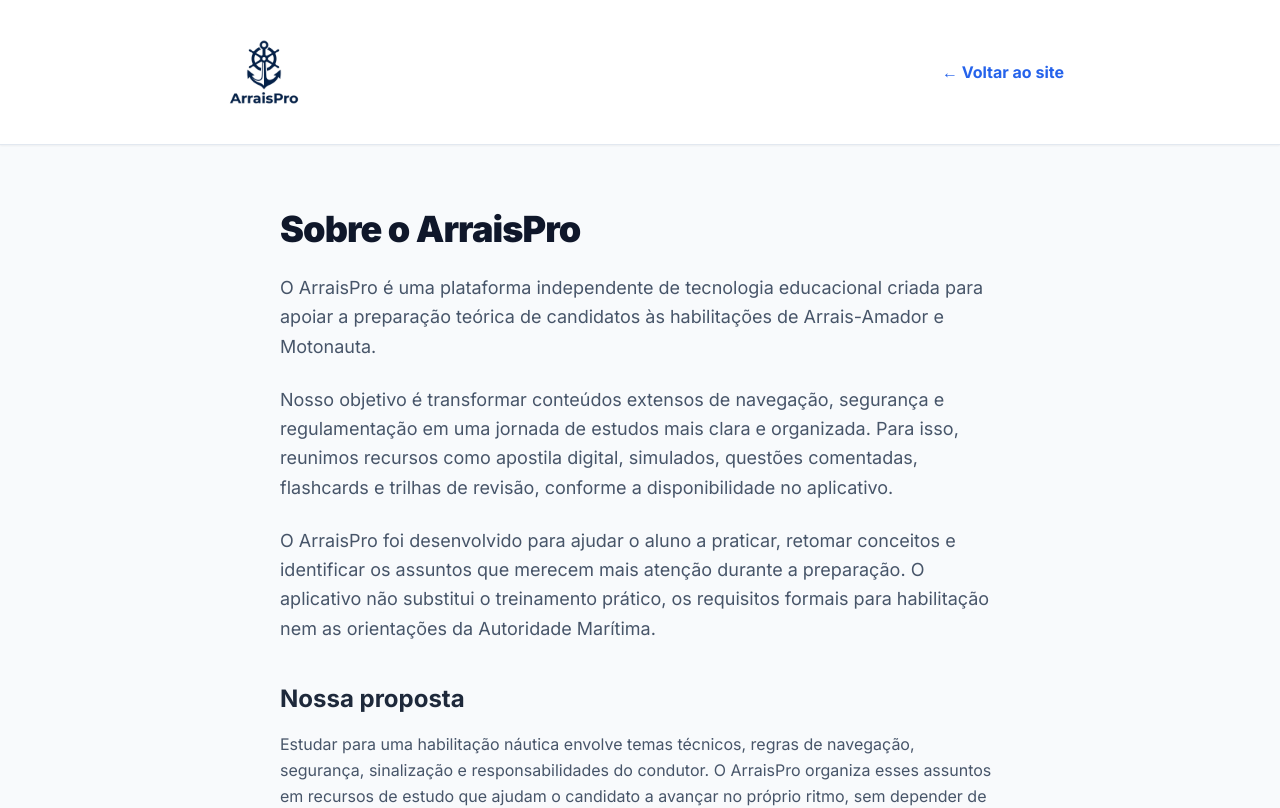
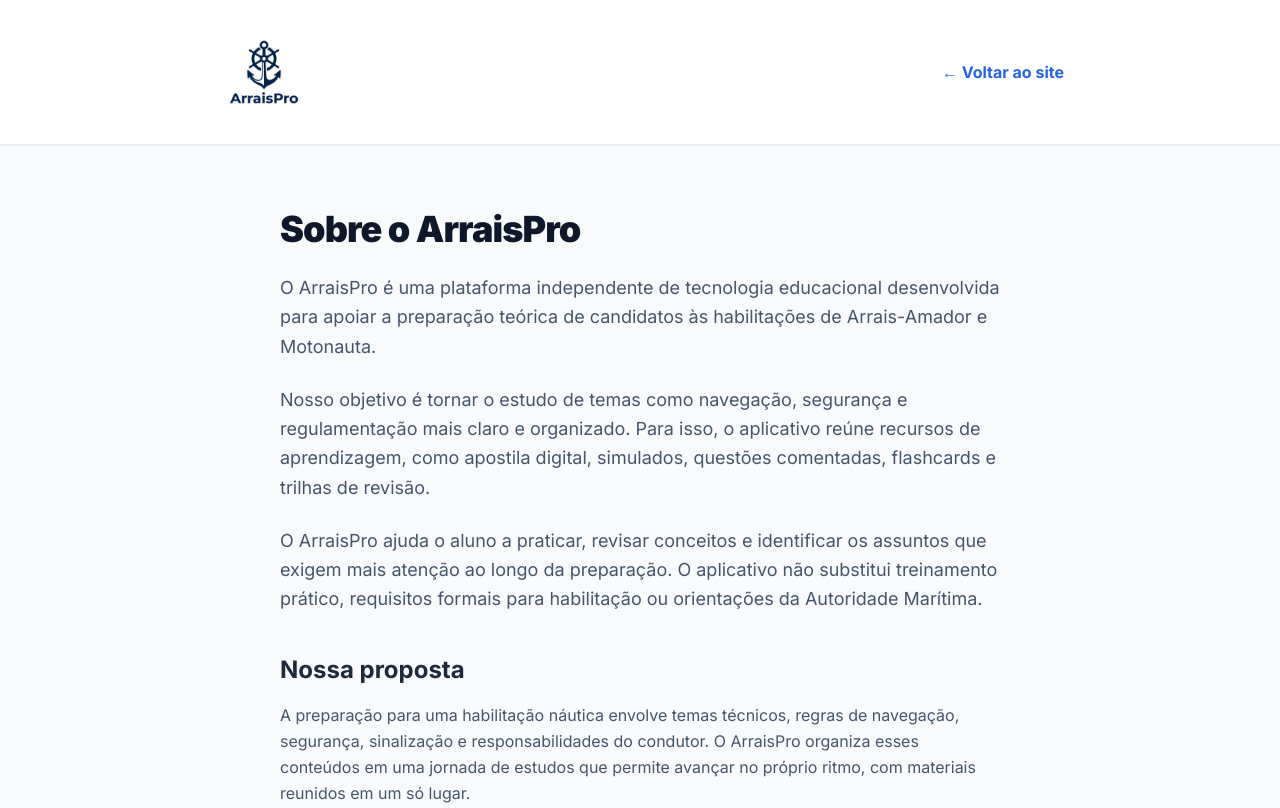
Before and after one commit to luisbrant/SiteArraisPro, a React (Vite) app: page /sobre in a window 1280 px wide. Shown: the top 808 px of the page. Built offline with nearby package versions, Linux system fonts and the light colour scheme.

Commit message:
content(sobre): update About page with revised copy

```diff
--- a/src/pages/Sobre.jsx
+++ b/src/pages/Sobre.jsx
@@ -26,20 +26,20 @@
         <h1 className="text-3xl md:text-4xl font-black text-slate-900 mb-6 tracking-tight">Sobre o ArraisPro</h1>
 
         <p className="text-lg text-slate-600 leading-relaxed mb-6">
-          O ArraisPro é uma plataforma independente de tecnologia educacional criada para apoiar a preparação teórica de candidatos às habilitações de Arrais-Amador e Motonauta.
+          O ArraisPro é uma plataforma independente de tecnologia educacional desenvolvida para apoiar a preparação teórica de candidatos às habilitações de Arrais-Amador e Motonauta.
         </p>
 
         <p className="text-lg text-slate-600 leading-relaxed mb-6">
-          Nosso objetivo é transformar conteúdos extensos de navegação, segurança e regulamentação em uma jornada de estudos mais clara e organizada. Para isso, reunimos recursos como apostila digital, simulados, questões comentadas, flashcards e trilhas de revisão, conforme a disponibilidade no aplicativo.
+          Nosso objetivo é tornar o estudo de temas como navegação, segurança e regulamentação mais claro e organizado. Para isso, o aplicativo reúne recursos de aprendizagem, como apostila digital, simulados, questões comentadas, flashcards e trilhas de revisão.
         </p>
 
         <p className="text-lg text-slate-600 leading-relaxed mb-10">
-          O ArraisPro foi desenvolvido para ajudar o aluno a praticar, retomar conceitos e identificar os assuntos que merecem mais atenção durante a preparação. O aplicativo não substitui o treinamento prático, os requisitos formais para habilitação nem as orientações da Autoridade Marítima.
+          O ArraisPro ajuda o aluno a praticar, revisar conceitos e identificar os assuntos que exigem mais atenção ao longo da preparação. O aplicativo não substitui treinamento prático, requisitos formais para habilitação ou orientações da Autoridade Marítima.
         </p>
 
         <h2 className="text-2xl font-bold text-slate-800 mb-4">Nossa proposta</h2>
         <p className="text-slate-600 leading-relaxed mb-10">
-          Estudar para uma habilitação náutica envolve temas técnicos, regras de navegação, segurança, sinalização e responsabilidades do condutor. O ArraisPro organiza esses assuntos em recursos de estudo que ajudam o candidato a avançar no próprio ritmo, sem depender de materiais espalhados ou difíceis de encontrar.
+          A preparação para uma habilitação náutica envolve temas técnicos, regras de navegação, segurança, sinalização e responsabilidades do condutor. O ArraisPro organiza esses conteúdos em uma jornada de estudos que permite avançar no próprio ritmo, com materiais reunidos em um só lugar.
         </p>
 
         <h2 className="text-2xl font-bold text-slate-800 mb-4">Independência e limites</h2>
```
